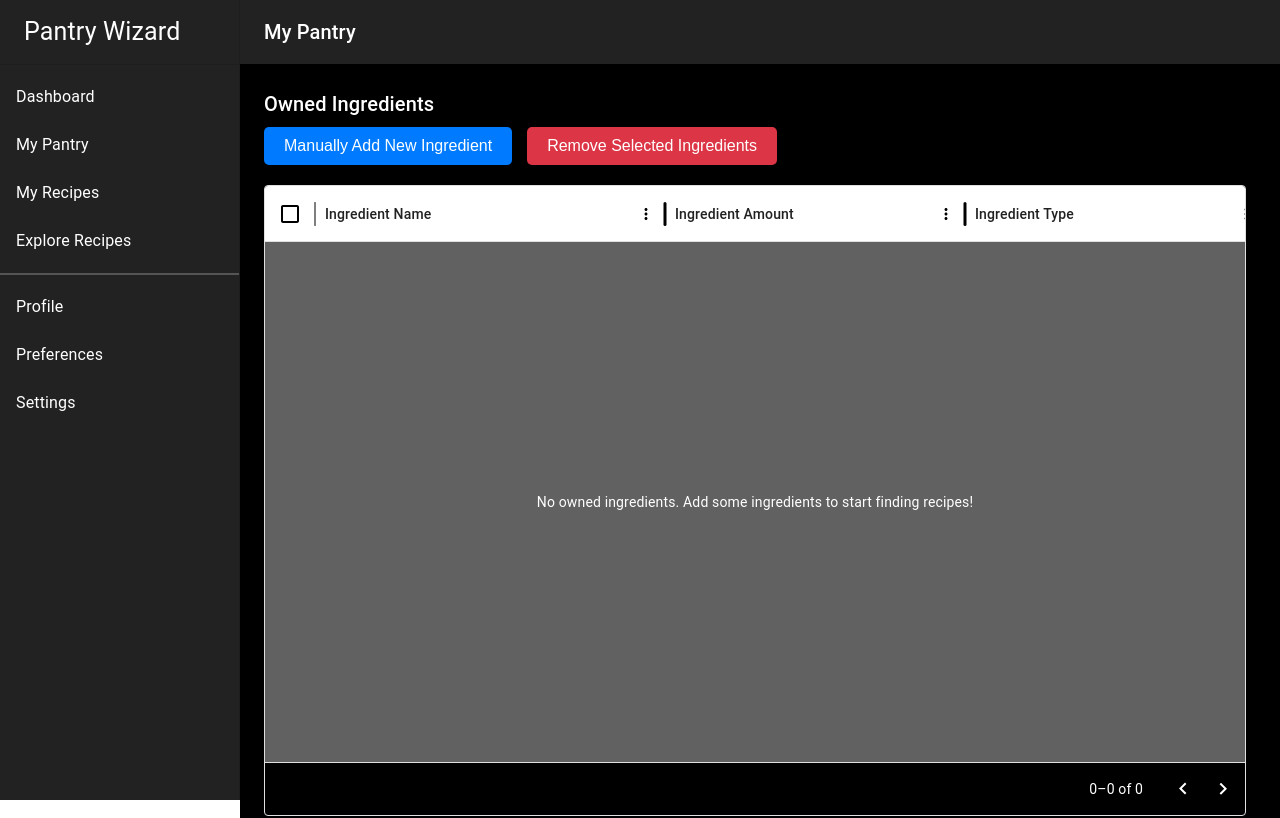
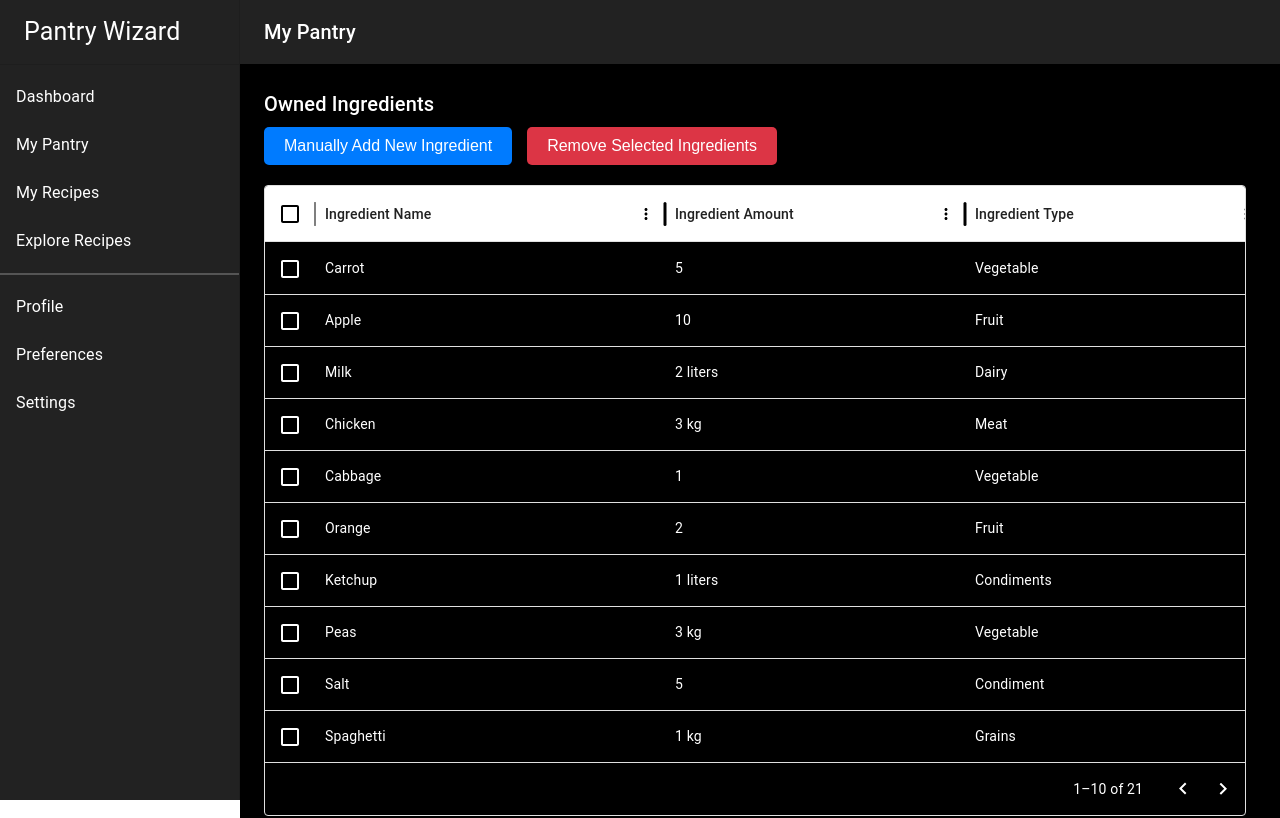
Before and after one commit to grackfish/pantry-wizard, a React (Create React App) app: page /pantry in a window 1280 px wide. Shown: the top 818 px of the page. Built offline with nearby package versions, Linux system fonts and the light colour scheme.

Commit message:
Hard code ingredients

```diff
--- a/src/Ingredients/OwnedIngredientsTable.js
+++ b/src/Ingredients/OwnedIngredientsTable.js
@@ -12,7 +12,29 @@ const columns = [
 ];
 
 export default function EventsGrid() {
-  const [rows, setRows] = React.useState([]);
+  const [rows, setRows] = React.useState([
+    { id: 1, name: 'Carrot', amount: '5', type: 'Vegetable', expiration: '2024-12-31' },
+    { id: 2, name: 'Apple', amount: '10', type: 'Fruit', expiration: '2024-12-15' },
+    { id: 3, name: 'Milk', amount: '2 liters', type: 'Dairy', expiration: '2024-12-10' },
+    { id: 4, name: 'Chicken', amount: '3 kg', type: 'Meat', expiration: '2024-12-20' },
+    { id: 5, name: 'Cabbage', amount: '1', type: 'Vegetable', expiration: '2025-1-22' },
+    { id: 6, name: 'Orange', amount: '2', type: 'Fruit', expiration: '2024-12-15' },
+    { id: 7, name: 'Ketchup', amount: '1 liters', type: 'Condiments', expiration: '2024-12-02' },
+    { id: 8, name: 'Peas', amount: '3 kg', type: 'Vegetable', expiration: '2024-12-20' },
+    { id: 9, name: 'Salt', amount: '5', type: 'Condiment', expiration: '2024-12-31' },
+    { id: 10, name: 'Spaghetti', amount: '1 kg', type: 'Grains', expiration: '2024-12-15' },
+    { id: 11, name: 'Tomato', amount: '2', type: 'Vegetable', expiration: '2024-12-10' },
+    { id: 12, name: 'Potato', amount: '3', type: 'Vegetable', expiration: '2024-12-20' },
+    { id: 13, name: 'Lettuce', amount: '1', type: 'Vegetable', expiration: '2025-1-22' },
+    { id: 14, name: 'Spinach', amount: '2', type: 'Vegetable', expiration: '2024-12-15' },
+    { id: 15, name: 'Beef', amount: '1', type: 'Meat', expiration: '2024-12-02' },
+    { id: 16, name: 'Pork', amount: '3', type: 'Meat', expiration: '2024-12-20' },
+    { id: 17, name: 'Egg', amount: '12', type: 'Dairy', expiration: '2024-12-02' },
+    { id: 18, name: 'Bread', amount: '3', type: 'Grains', expiration: '2024-12-20' },
+    { id: 16, name: 'Flour', amount: '3 kg', type: 'Grains', expiration: '2024-12-20' },
+    { id: 17, name: 'Sugar', amount: '1 kg', type: 'Condiments', expiration: '2024-12-02' },
+    { id: 18, name: 'Butter', amount: '3', type: 'Dairy', expiration: '2024-12-20' },
+  ]);
   const [ingredientInput, setIngredientInput] = React.useState({ name: '', amount: '', type: '', expiration:'' });  // Allowing user to input ingredient data
   const [showForm, setShowForm] = React.useState(false); // Control visibility of adding ingredient form
   const [selectedRows, setSelectedRows] = React.useState([]); // For removing selected rows
```
Also changed, not shown: 1 other file (tests, documents, lock files or other folders).
